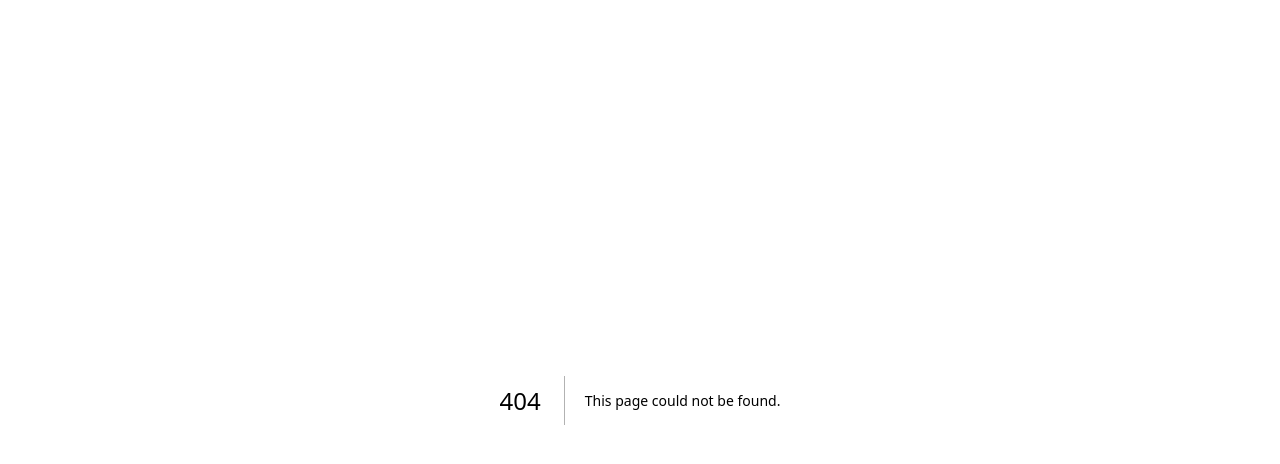
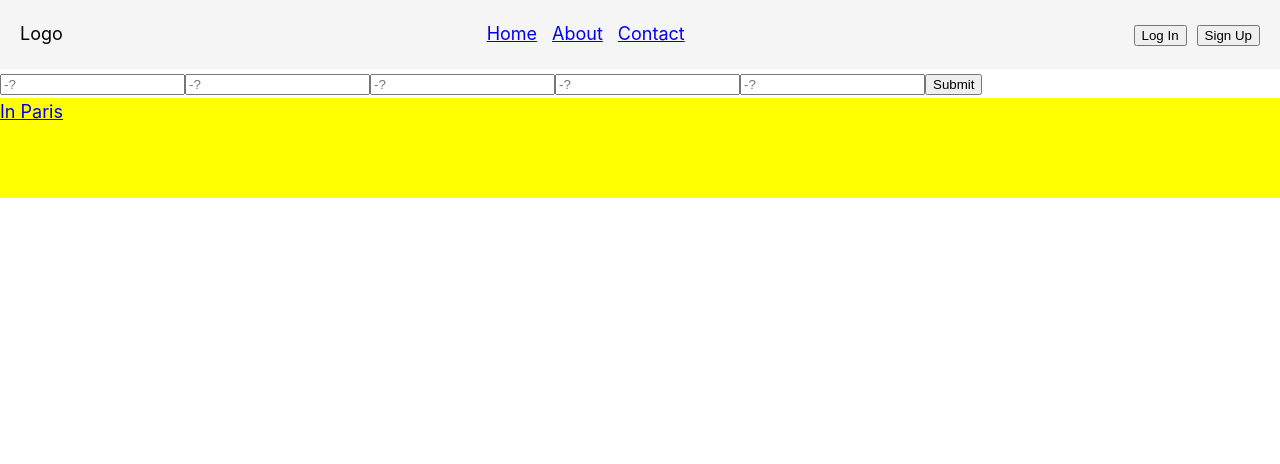
Before and after one commit to Desperadosol/CS_IA_Subject_Recommender, a Next.js app in the folder ib-cs-ia/: page /form in a window 1280 px wide. Before the commit this address had no page. Shown: the top 464 px of the page. Built offline with nearby package versions, Linux system fonts and the light colour scheme.

Commit message:
form, without action

```diff
--- /dev/null
+++ b/ib-cs-ia/pages/form.js
@@ -0,0 +1,44 @@
+import { useState } from 'react';
+import Layout from '@/components/layout';
+
+function Form() {
+  const [form, setForm] = useState({
+    question1: '',
+    question2: '',
+    question3: '',
+    question4: '',
+    question5: '',
+  });
+
+  const handleChange = (e) => {
+    setForm({
+      ...form,
+      [e.target.name]: e.target.value,
+    });
+  };
+
+  const handleSubmit = (e) => {
+    e.preventDefault();
+    // Here you can handle the submission of the form
+    // For example, you can create a .json file and send it to the database
+  };
+
+  return (
+    <form onSubmit={handleSubmit}>
+      <input name="question1" value={form.question1} onChange={handleChange} placeholder="-?" />
+      <input name="question2" value={form.question2} onChange={handleChange} placeholder="-?" />
+      <input name="question3" value={form.question3} onChange={handleChange} placeholder="-?" />
+      <input name="question4" value={form.question4} onChange={handleChange} placeholder="-?" />
+      <input name="question5" value={form.question5} onChange={handleChange} placeholder="-?" />
+      <button type="submit">Submit</button>
+    </form>
+  );
+}
+
+export default function FormPage() {
+    return (
+        <Layout>
+            <Form />
+        </Layout>
+    );
+}
--- a/ib-cs-ia/pages/index.js
+++ b/ib-cs-ia/pages/index.js
@@ -1,11 +1,15 @@
 import styles from '../styles/smth.module.css'
 import Layout from '@/components/layout';
 import Chat from '@/components/chat'
+import Link from 'next/link';
 
 export default function Home() {
     return (
         <Layout>
             <h1 className={`${styles.heading}`}>Hello</h1>
+            <Link href="/form">
+                <button>Form page</button>
+            </Link>
         </Layout>
     );
 }
```
